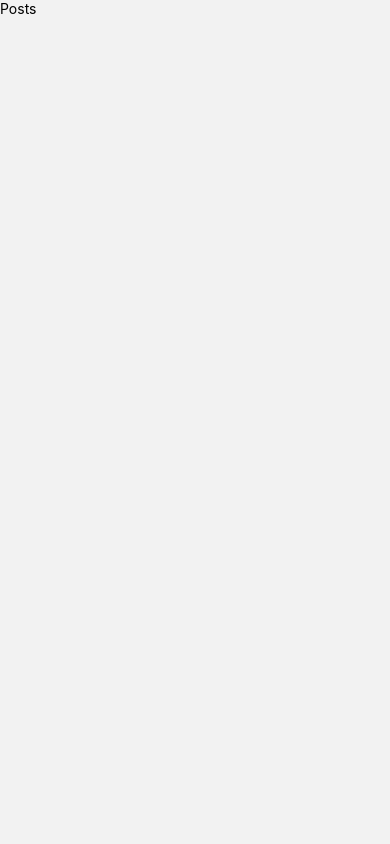
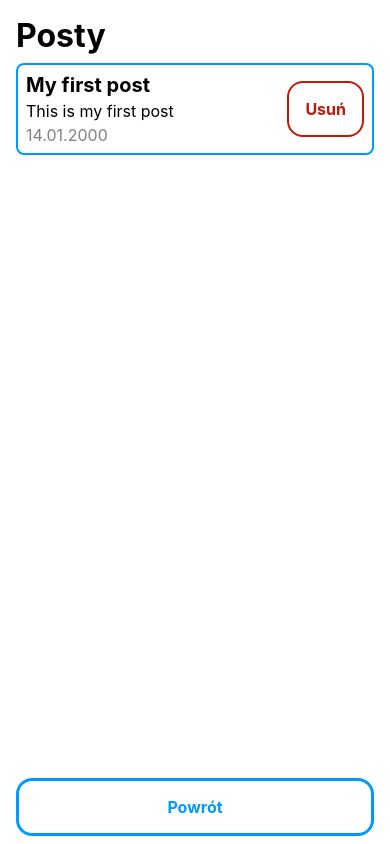
Before and after one commit to WojtekBoman/posts-app, a React Native app: screen /Posts in a window 390 px wide. Built offline with nearby package versions, Linux system fonts and the light colour scheme; data requests are answered from the project's data file.

Commit message:
Add posts list

```diff
--- a/package.json
+++ b/package.json
@@ -14,6 +14,7 @@
     "@react-navigation/native": "^6.1.7",
     "@react-navigation/native-stack": "^6.9.13",
     "@reduxjs/toolkit": "^1.9.5",
+    "date-fns": "^2.30.0",
     "react": "18.2.0",
     "react-native": "0.72.4",
     "react-native-safe-area-context": "^4.7.1",
--- /dev/null
+++ b/src/components/PostItem.tsx
@@ -0,0 +1,62 @@
+import { StyleSheet, Text, View } from 'react-native';
+import React from 'react';
+import { Post } from '../types/Post';
+import { Colors } from '../theme/colors';
+import { spacing } from '../theme/spacing';
+import { FontsStyles } from '../theme/fonts';
+import { format } from 'date-fns';
+import Button from './Button';
+import palette from '../theme/palette';
+
+interface Props {
+  item: Post;
+  onPressDelete: (id: number) => void;
+}
+
+const PostItem = ({ item, onPressDelete }: Props) => {
+  const handleOnPressDelete = () => onPressDelete(item.id);
+
+  return (
+    <View style={styles.container}>
+      <View>
+        <Text style={[FontsStyles.mediumBold, styles.textMargin]}>{item.title}</Text>
+        <Text style={[FontsStyles.regular, styles.textMargin]}>{item.description}</Text>
+        <Text style={[FontsStyles.regularSecondary]}>
+          {format(new Date(item.createdAt), 'dd.MM.yyyy')}
+        </Text>
+      </View>
+      <View>
+        <Button
+          onPress={handleOnPressDelete}
+          style={styles.button}
+          titleStyle={styles.buttonText}
+          title="Usuń"
+        />
+      </View>
+    </View>
+  );
+};
+
+export default PostItem;
+
+const styles = StyleSheet.create({
+  button: {
+    borderColor: palette.RED,
+    borderWidth: 2,
+  },
+  buttonText: {
+    color: palette.RED,
+  },
+  container: {
+    alignItems: 'center',
+    borderColor: Colors.primary,
+    borderRadius: 8,
+    borderWidth: 2,
+    flexDirection: 'row',
+    justifyContent: 'space-between',
+    padding: spacing[2],
+  },
+  textMargin: {
+    marginBottom: spacing[1],
+  },
+});
--- /dev/null
+++ b/src/constants/api.ts
@@ -0,0 +1 @@
+export const BASE_API_URL = 'http://localhost:3005';
--- a/src/screens/Posts.tsx
+++ b/src/screens/Posts.tsx
@@ -1,14 +1,63 @@
-import { StyleSheet, Text, View } from 'react-native';
-import React from 'react';
+import { FlatList, Platform, SafeAreaView, StyleSheet, Text, View } from 'react-native';
+import React, { useCallback } from 'react';
+import { RootStackParamList } from '../navigation';
+import { NativeStackNavigationProp } from '@react-navigation/native-stack';
+import { FontsStyles } from '../theme/fonts';
+import { spacing } from '../theme/spacing';
+import { useDeletePostMutation, useGetPostsQuery } from '../store/apis/postsApi';
+import { Post } from '../types/Post';
+import PostItem from '../components/PostItem';
+import { Colors } from '../theme/colors';
+import { useNavigation } from '@react-navigation/native';
+import Button from '../components/Button';
+
+type PostsNavigationProp = NativeStackNavigationProp<RootStackParamList, 'Posts'>;
+
+const keyExtractor = (item: Post) => `${item.id}`;
 
 const Posts = () => {
+  const navigation = useNavigation<PostsNavigationProp>();
+
+  const { data } = useGetPostsQuery();
+  const [deletePost] = useDeletePostMutation();
+
+  const onPressItemDelete = (id: number) => deletePost(id);
+
+  const renderItem = useCallback(({ item }: { item: Post }) => {
+    return <PostItem item={item} onPressDelete={onPressItemDelete} />;
+  }, []);
+
   return (
-    <View>
-      <Text>Posts</Text>
-    </View>
+    <SafeAreaView style={styles.container}>
+      <View style={styles.innerContainer}>
+        <Text style={FontsStyles.header}>Posty</Text>
+        <FlatList
+          data={data}
+          contentContainerStyle={styles.list}
+          renderItem={renderItem}
+          keyExtractor={keyExtractor}
+        />
+        <Button title="Powrót" onPress={navigation.goBack} />
+      </View>
+    </SafeAreaView>
   );
 };
 
 export default Posts;
 
-const styles = StyleSheet.create({});
+const styles = StyleSheet.create({
+  container: {
+    backgroundColor: Colors.background,
+    flex: 1,
+  },
+  innerContainer: {
+    flex: 1,
+    justifyContent: 'space-between',
+    padding: spacing[3],
+    paddingBottom: Platform.OS === 'ios' ? spacing[0] : spacing[2],
+  },
+  list: {
+    flexGrow: 1,
+    marginTop: spacing[2],
+  },
+});
--- /dev/null
+++ b/src/store/apis/postsApi.ts
@@ -0,0 +1,35 @@
+import { createApi, fetchBaseQuery } from '@reduxjs/toolkit/query/react';
+import { createEntityAdapter } from '@reduxjs/toolkit';
+import { BASE_API_URL } from '../../constants/api';
+import { Post } from '../../types/Post';
+
+export const postsApi = createApi({
+  reducerPath: 'posts',
+  baseQuery: fetchBaseQuery({
+    baseUrl: BASE_API_URL,
+    prepareHeaders(headers) {
+      headers.set('x-api-key', 'thisisapikey');
+      return headers;
+    },
+  }),
+  tagTypes: ['Post'],
+  endpoints: (builder) => ({
+    getPosts: builder.query<Post[], void>({
+      query: () => '/posts',
+      providesTags: ['Post'],
+    }),
+    getPost: builder.query<Post, number>({
+      query: (id) => `/posts/${id}`,
+      providesTags: (result, error, id) => [{ type: 'Post', id }],
+    }),
+    deletePost: builder.mutation<void, number>({
+      query: (id) => ({
+        url: `/posts/${id}`,
+        method: 'DELETE',
+      }),
+      invalidatesTags: [{ type: 'Post' }],
+    }),
+  }),
+});
+
+export const { useGetPostsQuery, useGetPostQuery, useDeletePostMutation } = postsApi;
--- a/src/store/store.ts
+++ b/src/store/store.ts
@@ -1,5 +1,9 @@
 import { configureStore } from '@reduxjs/toolkit';
+import { postsApi } from './apis/postsApi';
 
 export const store = configureStore({
-  reducer: {},
+  reducer: {
+    [postsApi.reducerPath]: postsApi.reducer,
+  },
+  middleware: (getDefaultMiddleware) => getDefaultMiddleware().concat(postsApi.middleware),
 });
--- a/src/theme/colors.ts
+++ b/src/theme/colors.ts
@@ -4,4 +4,5 @@ export const Colors = {
   primary: palette.LIGHT_BLUE,
   background: palette.WHITE,
   primaryText: palette.BLACK,
+  secondaryText: palette.GREY,
 };
--- a/src/theme/fonts.ts
+++ b/src/theme/fonts.ts
@@ -4,6 +4,11 @@ import { Colors } from './colors';
 export const FontsStyles = StyleSheet.create({
   header: {
     fontSize: 32,
+    fontWeight: 'bold',
+  },
+  mediumBold: {
+    color: Colors.primaryText,
+    fontSize: 20,
     fontWeight: 'bold',
   },
   primaryRegularBold: {
@@ -15,6 +20,10 @@ export const FontsStyles = StyleSheet.create({
     color: Colors.primaryText,
     fontSize: 16,
   },
+  regularSecondary: {
+    color: Colors.secondaryText,
+    fontSize: 16,
+  },
   subHeader: {
     color: Colors.primary,
     fontSize: 24,
--- a/src/theme/palette.ts
+++ b/src/theme/palette.ts
@@ -1,7 +1,9 @@
 const palette = {
   WHITE: '#FFFFFF',
   BLACK: '#000000',
+  GREY: '#808080',
   LIGHT_BLUE: '#0099ff',
+  RED: '#C21807',
 };
 
 export default palette;
--- /dev/null
+++ b/src/types/Post.ts
@@ -0,0 +1,6 @@
+export interface Post {
+  id: number;
+  title: string;
+  description: string;
+  createdAt: string;
+}
```
Also changed, not shown: src/screens/PostDetails.tsx (added, +14 -0 lines), 1 other file (tests, documents, lock files or other folders).
